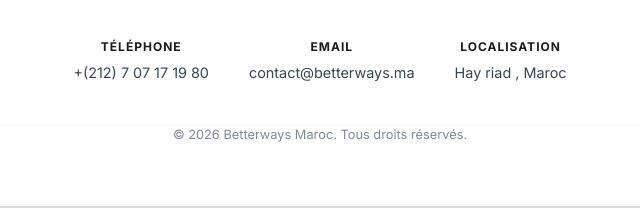
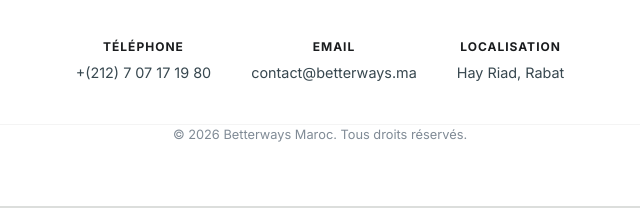
Before and after one commit to fadwa-sys/brochure, a plain HTML site: page index.html in a window 1280 px wide. Shown: the part 2383-2591 px from the top of the page, 320-960 px from the left. Drawn offline with nearby package versions, Linux system fonts and the light colour scheme.

Commit message:
Correct location text in contact info

```diff
--- a/index.html
+++ b/index.html
@@ -322,7 +322,7 @@
       <div class="contact-info">
         <div class="contact-item"><b>Téléphone</b> +(212) 7 07 17 19 80</div>
         <div class="contact-item"><b>Email</b> contact@betterways.ma</div>
-        <div class="contact-item"><b>Localisation</b> Hay riad , Maroc</div>
+        <div class="contact-item"><b>Localisation</b> Hay Riad, Rabat</div>
       </div>
       <p style="margin-top: 30px; font-size: 0.8rem; opacity: 0.6; border-top: 1px solid #eee; pt-20">© 2026 Betterways Maroc. Tous droits réservés.</p>
     </footer>
```
